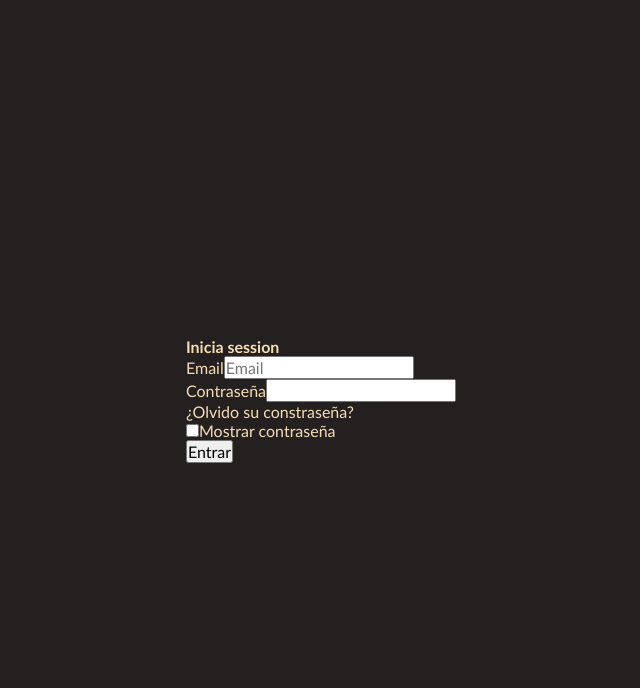
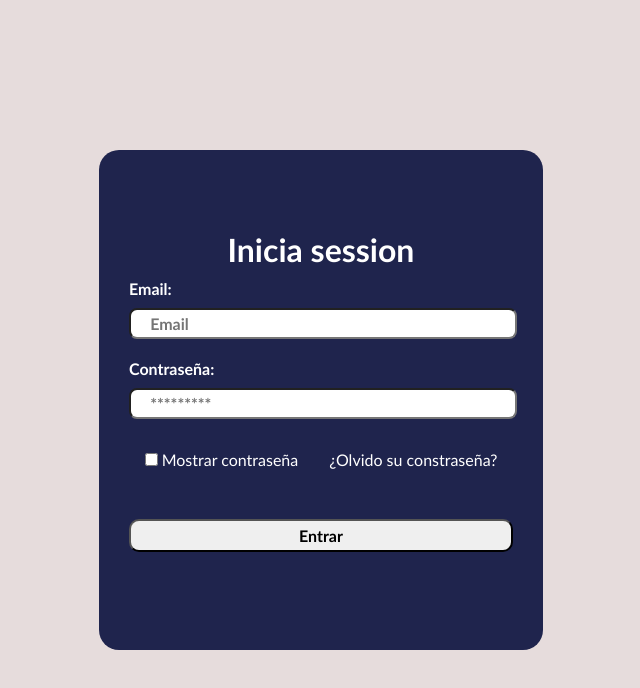
Before and after one commit to Gtv1521/Register_front, an Angular app: page /login in a window 1280 px wide. Shown: the top 688 px of the page, without its empty margins (319-959 px from the left). Built offline with nearby package versions, Linux system fonts and the light colour scheme.

Commit message:
feat: added view login

```diff
--- a/src/app/_styles/_variables.scss
+++ b/src/app/_styles/_variables.scss
@@ -1,4 +1,13 @@
 
 // stilos fondo
-$fondo_primario: rgb(37, 32, 32);
-$fondo_modal: rgba(248, 248, 248, 0.242);
+$fondo_primario: rgb(230, 220, 220);
+$fondo_modal: rgb(31, 36, 77);
+
+
+// style letter
+$white: rgb(255, 255, 255);
+$black: rgb(0, 0, 0);
+
+
+// colores de botones
+$azul: rgb(197, 197, 223);
--- a/src/app/features/auth/auth-component/auth-component.html
+++ b/src/app/features/auth/auth-component/auth-component.html
@@ -1 +1,6 @@
-<router-outlet />
+
+<div class="contain">
+    <section class="body">
+        <router-outlet />
+    </section>
+</div>
--- a/src/app/features/auth/auth-component/auth-component.scss
+++ b/src/app/features/auth/auth-component/auth-component.scss
@@ -0,0 +1,14 @@
+@use '../../../_styles/variables' as var;
+
+.contain {
+    width: 100%;
+    height: 100dvh;
+    background-color: var.$fondo_primario;
+    margin: auto;
+    display: flex;
+    justify-content: center;
+
+    .body {
+        width: 60%;
+    }
+}
--- a/src/app/features/auth/login-component/login-component.html
+++ b/src/app/features/auth/login-component/login-component.html
@@ -1,30 +1,29 @@
 <div class="contain">
-    <form action="">
+  <form class="formulario" action="">
+    <h3 class="title">Inicia session</h3>
 
-        <h3>Inicia session</h3>
-
-        <section class="group">
-            <label for="email">Email</label>
-            <input type="text" id="Email" placeholder="Email">
+    <div class="container-fluid">
+      <section class="group-items">
+        <label class="item_name" for="email">Email: </label>
+        <input class="item_type" type="text" id="Email" placeholder="Email" />
       </section>
 
-        <section class="group">
-            <label for="password">Contraseña</label>
-            <input type="password">
+      <section class="group-items">
+        <label class="item_name" for="password">Contraseña: </label>
+        <input class="item_type" [type]="estado ? 'text' : 'password'" placeholder="*********"/>
       </section>
 
       <section class="options">
-            <div class="">
-                ¿Olvido su constraseña?
+        <div class="view">
+          <input (click)="togglePassword()" type="checkbox" name="show" id="show" />
+          <label for="show">   Mostrar contraseña</label>
         </div>
-            <div class="">
-                <input type="checkbox" name="show" id="show">
-                <label for="show">Mostrar contraseña</label>
-            </div>
+        <div class="restore">¿Olvido su constraseña?</div>
       </section>
 
-        <section>
-            <input type="button" value="Entrar">
+      <section class="exit">
+        <input type="button" value="Entrar" />
       </section>
+    </div>
   </form>
 </div>
--- a/src/app/features/auth/login-component/login-component.scss
+++ b/src/app/features/auth/login-component/login-component.scss
@@ -1,17 +1,83 @@
 @use "../../../_styles/variables" as var;
 
 .contain {
-    width: 100%;
-    height: 100lvh;
-    background-color: var.$fondo_primario;
-    display: flex;
-    justify-content: center;
-    align-items: center;
+  width: 100%;
+  height: 100lvh;
+  display: flex;
+  justify-content: center;
+  align-items: center;
+  // color: wheat;
 
-    color: wheat;
+  .formulario {
+    background-color: var.$fondo_modal;
+    width: 50%;
+    height: 50%;
+    border-radius: 20px;
+    padding: 50px 30px;
+    color: var.$white;
+    // position: relative;
 
-    p {
-        font-size: 1.5rem;
-        font-weight: 700;
+    .title {
+      width: 100%;
+      margin-top: 30px;
+      text-align: center;
+      font-size: 2rem;
     }
+
+    .container-fluid {
+    //   position: absolute;
+      width: 100%;
+      margin-top: 10px;
+      bottom: 90px;
+
+      .group-items {
+        width: 100%;
+        height: auto;
+        margin-bottom: 20px;
+
+        label {
+          width: 100%;
+          font-weight: 800;
+        }
+
+        input {
+          width: 90%;
+          margin-top: 10px;
+          padding: 4px 5%;
+          font-weight: 600;
+          border-radius: 8px;
+        }
+        &::checkmark {
+            background-color: red;
+        }
+      }
+
+      .options {
+        display: flex;
+        justify-content: center;
+        align-items: center;
+        height: 40px;
+        justify-content: space-around;
+      }
+
+      .exit {
+        width: 100%;
+        margin-top: 40px;
+
+        input {
+          width: 100%;
+          border-radius: 10px;
+          padding: 5px;
+          font-weight: 700;
+
+          &:hover {
+              background-color: var.$azul;
+              border: 2px solid var.$white;
+              color: var.$white;
+          }
+        }
+
+      }
+    }
+  }
 }
--- a/src/app/features/auth/login-component/login-component.ts
+++ b/src/app/features/auth/login-component/login-component.ts
@@ -3,9 +3,13 @@ import { Component } from '@angular/core';
 @Component({
   selector: 'app-login-component',
   imports: [],
-  templateUrl: "./login-component.html",
+  templateUrl: './login-component.html',
   styleUrl: './login-component.scss',
 })
 export class LoginComponent {
+  estado: boolean = false;
 
+  togglePassword() {
+    this.estado = !this.estado;
+  }
 }
--- a/src/styles.scss
+++ b/src/styles.scss
@@ -1,7 +1,7 @@
 
 * {
-    margin: 0 !important;
-    padding: 0 !important;
+    margin: 0;
+    padding: 0;
     font-size: 16px;
     font-family:'Gill Sans', 'Gill Sans MT', Calibri, 'Trebuchet MS', sans-serif;
 }
```
Lines whose indentation alone changed are shown as unchanged.
